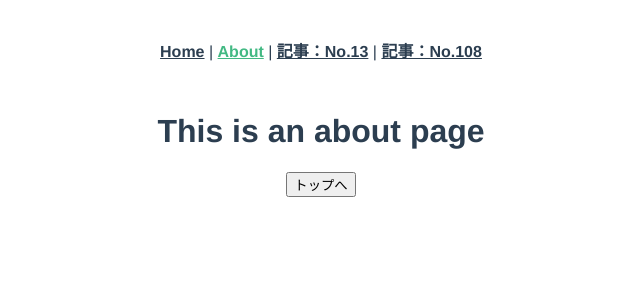
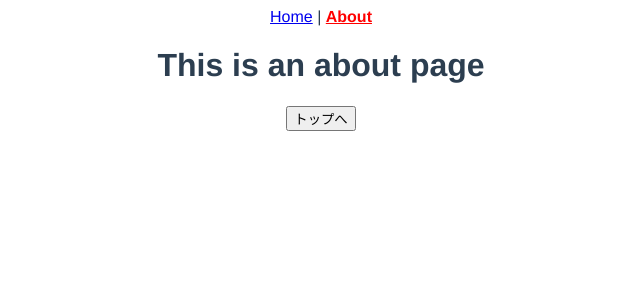
Before and after one commit to uni51/vue-practice-dev-ch08-router, a Vue app: page /about in a window 1280 px wide. Shown: the top 300 px of the page, without its empty margins (319-959 px from the left). Built offline with nearby package versions, Linux system fonts and the light colour scheme.

Commit message:
8-4-4 ルーターによるリンクの制御

```diff
--- a/src/App.vue
+++ b/src/App.vue
@@ -2,15 +2,19 @@
   <div id="app">
     <div id="nav">
       <router-link to="/">Home</router-link> |
-      <router-link to="/about">About</router-link> |
-      <router-link to="/article/13">記事：No.13</router-link> |
-      <router-link to="/article/108">記事：No.108</router-link>
+      <router-link to="/about" active-class="current">About</router-link>
+      <!--<router-link to="/about" tag="button">About</router-link>-->
+      <!--<router-link tag="div" to="/about">
+        <a>About</a>
+      </router-link>-->
+      <!--<router-link to="/about" event="mouseover">About</router-link>-->
     </div>
     <router-view/>
   </div>
 </template>
 
 <style>
+
 #app {
   font-family: 'Avenir', Helvetica, Arial, sans-serif;
   -webkit-font-smoothing: antialiased;
@@ -18,6 +22,7 @@
   text-align: center;
   color: #2c3e50;
 }
+/*
 #nav {
   padding: 30px;
 }
@@ -30,4 +35,9 @@
 #nav a.router-link-exact-active {
   color: #42b983;
 }
+*/
+.current {
+  color: red;
+  font-weight: bold;
+}
 </style>
```
